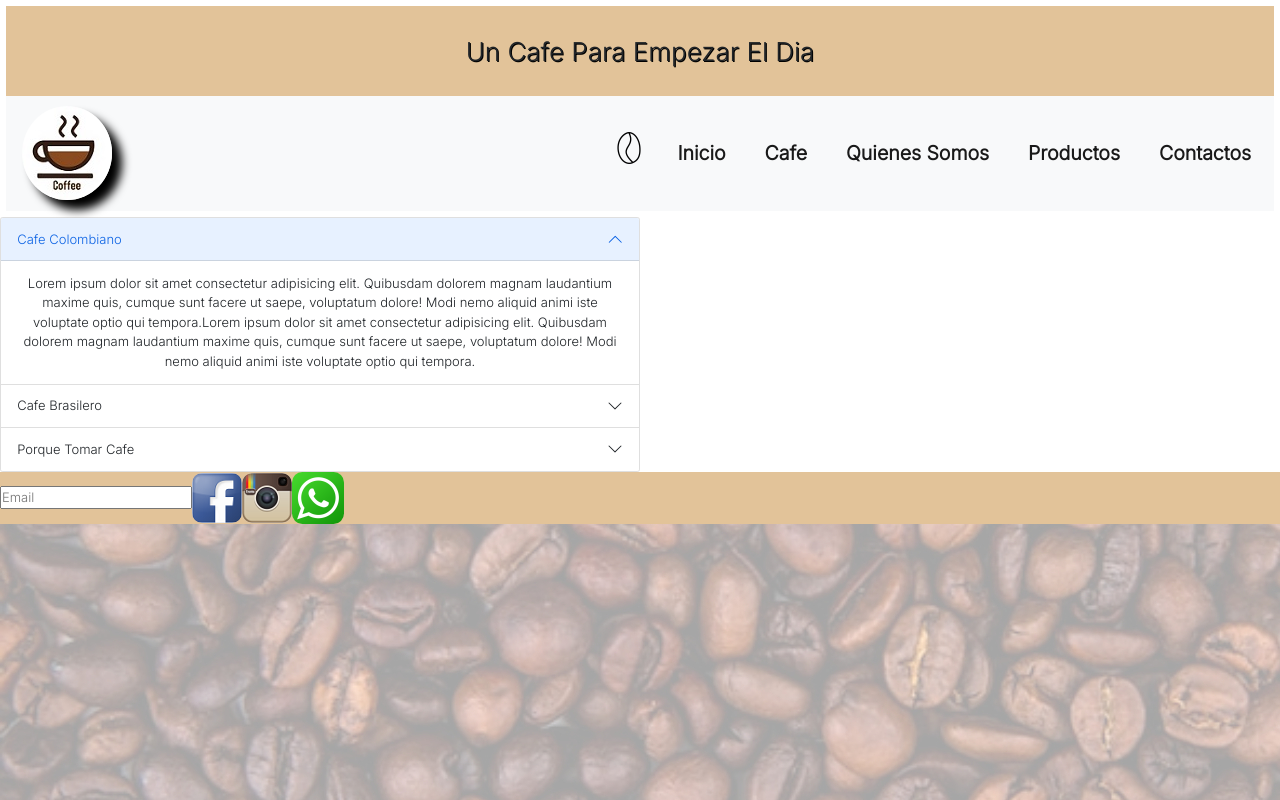
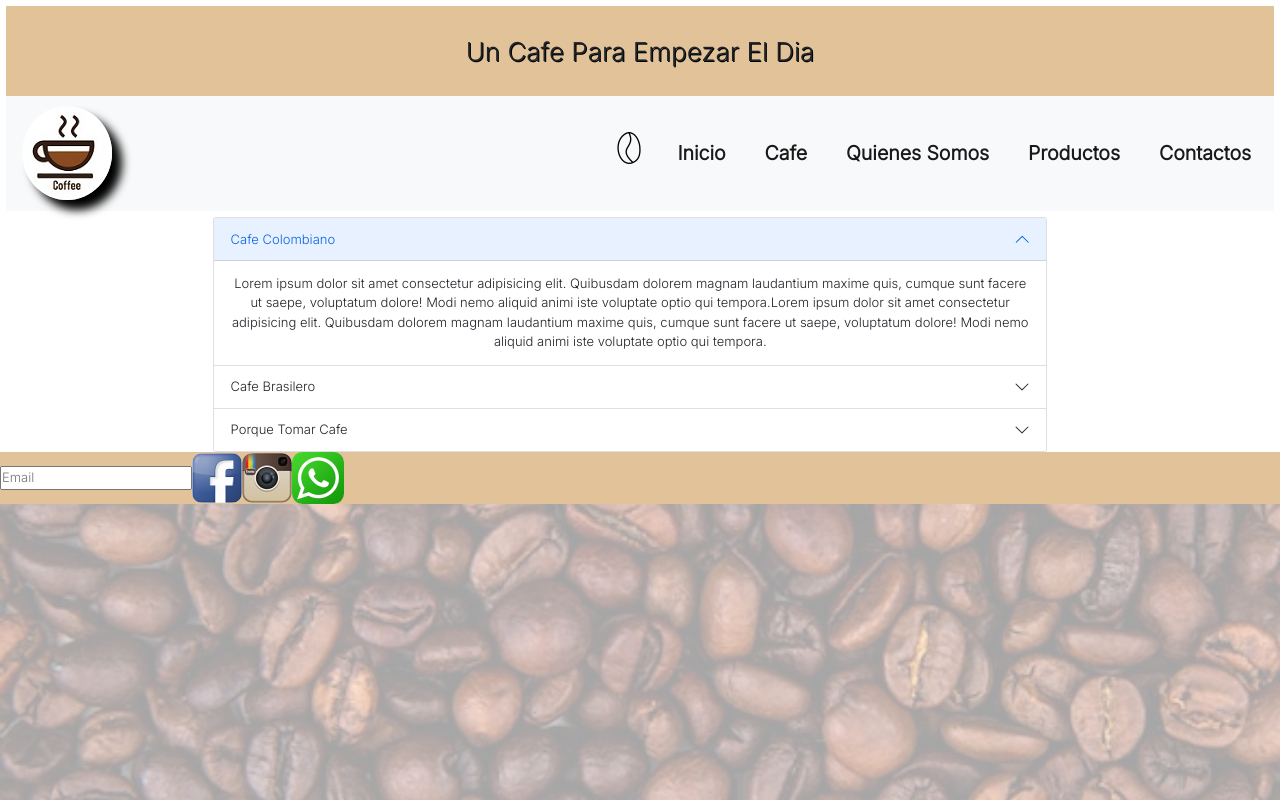
Before and after one commit to leofandos/cafe-repositorio-coder, a plain HTML site: page views/cafe.html in a window 1280 px wide. Drawn offline with nearby package versions, Linux system fonts and the light colour scheme.

Commit message:
bootstrap2

```diff
--- a/views/cafe.html
+++ b/views/cafe.html
@@ -44,8 +44,8 @@
     </nav>
   <!--Termina la navbar-->
     </div>
-    <main class="w-50">
-        <div class="accordion" id="accordionExample">
+    <main class="row justify-content-center w-100">
+        <div class="accordion col-sm-8" id="accordionExample">
             <div class="accordion-item">
               <h2 class="accordion-header" id="headingOne">
                 <button class="accordion-button" type="button" data-bs-toggle="collapse" data-bs-target="#collapseOne" aria-expanded="true" aria-controls="collapseOne">
```
Also changed, not shown: views/contacto.html (+3 -1 lines), views/productos.html (+1 -1 lines).
